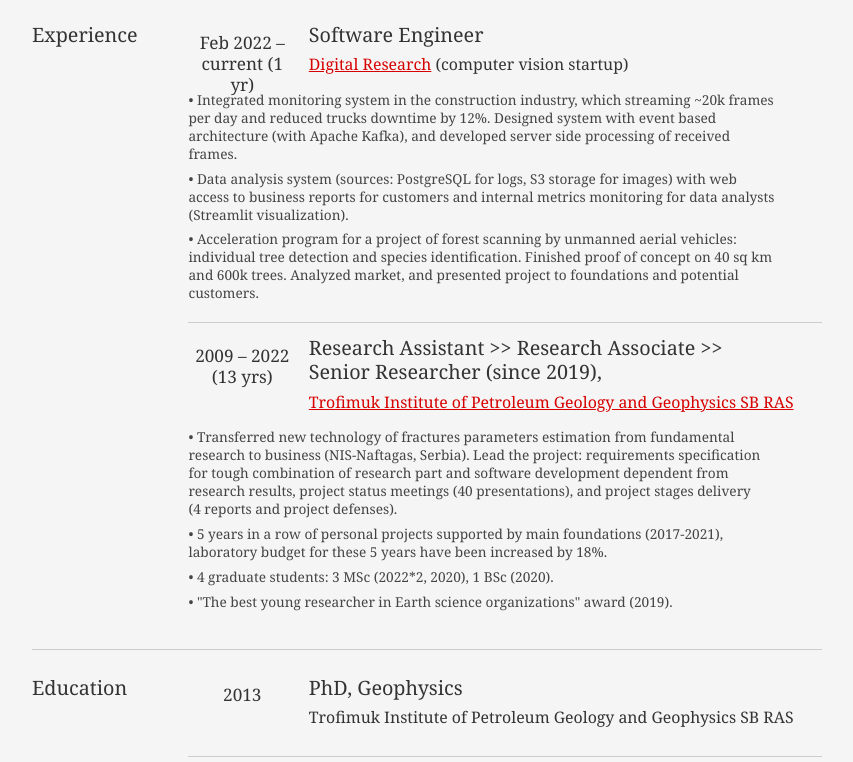
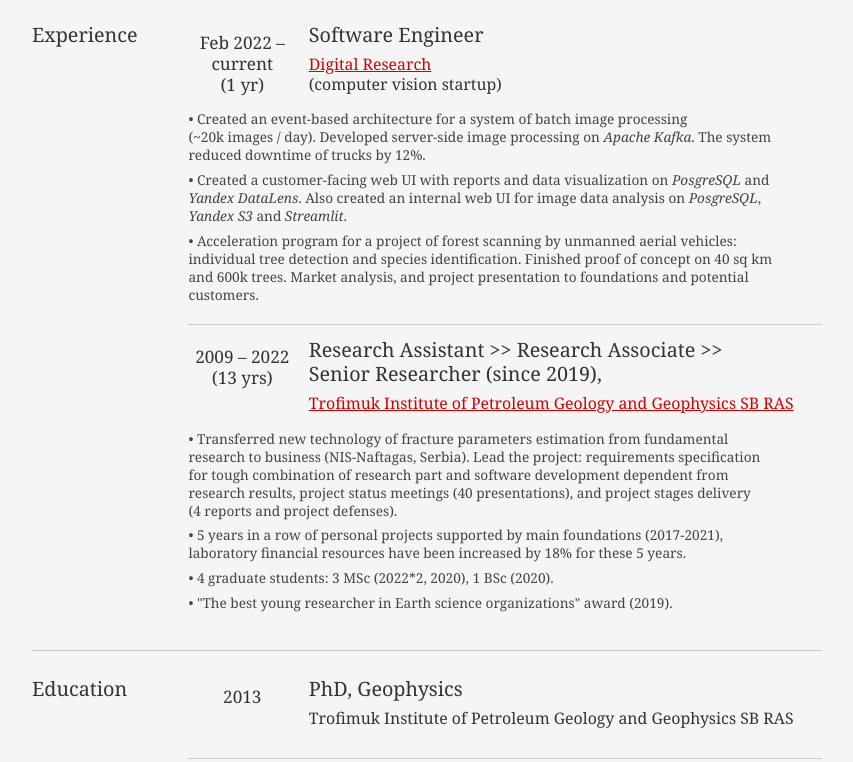
Before and after one commit to geserdugarov/geserdugarov.github.io, a plain HTML site: page index.html in a window 1280 px wide. Shown: the part 1121-1883 px from the top of the page, without its empty margins (213-1066 px from the left). Drawn offline with Linux system fonts and the light colour scheme.

Commit message:
Description improvements

```diff
--- a/index.html
+++ b/index.html
@@ -75,7 +75,7 @@
 						</div>
 						<div class="yui-u">
 							<p class="enlarge">
-								Software Engineer on Data Science projects in a computer vision startup. The last year mainly focused on a project of trucks monitoring by number plates recognition. Made to production, which reduced trucks downtime by 12%, and currently working on decreasing missed recognitions from a stream of ~20k frames per day.
+								Software Engineer on Data Science projects in a computer vision startup. The last year mainly focused on a project of trucks monitoring by number plate recognition. Made to production, which reduced trucks downtime by 12%, and currently working on decreasing missed recognitions from a stream of ~20k&nbsp;images&nbsp;/&nbsp;day.
 							</p>
                             <div class="gap"></div>
 							<p class="enlarge">
@@ -150,21 +150,21 @@
 						<div class="yui-u">
 
 							<div class="uni">
-								<h4>Feb 2022 – current (1 yr)</h4>
+								<h4>Feb 2022 – current (1&nbsp;yr)</h4>
 								<h2>Software Engineer</h2>
-								<h3> <a href="http://research.dclouds.ru/" target="_blank">Digital Research</a> (computer vision startup) </h3>
-								<p>• Integrated monitoring system in the construction industry, which streaming ~20k frames per day and reduced trucks downtime by 12%. Designed system with event based architecture (with Apache Kafka), and developed server side processing of received frames.</p>
-								<p>• Data analysis system (sources: PostgreSQL for logs, S3 storage for images) with web access to business reports for customers and internal metrics monitoring for data analysts (Streamlit visualization).</p>
-								<p>• Acceleration program for a project of forest scanning by unmanned aerial vehicles: individual tree detection and species identification. Finished proof of concept on 40&nbsp;sq&nbsp;km and 600k trees. Analyzed market, and presented project to foundations and potential customers.</p>
+								<h3> <a href="http://research.dclouds.ru/" target="_blank">Digital Research</a> <br> (computer vision startup) </h3>
+								<p>• Created an event-based architecture for a system of batch image processing (~20k&nbsp;images&nbsp;/&nbsp;day). Developed server-side image processing on <i>Apache Kafka</i>. The system reduced downtime of trucks by 12%.</p>
+								<p>• Created a customer-facing web UI with reports and data visualization on <i>PosgreSQL</i> and <i>Yandex DataLens</i>. Also created an internal web UI for image data analysis on <i>PosgreSQL</i>, <i>Yandex S3</i> and <i>Streamlit</i>.</p>
+								<p>• Acceleration program for a project of forest scanning by unmanned aerial vehicles: individual tree detection and species identification. Finished proof of concept on 40&nbsp;sq&nbsp;km and 600k trees. Market analysis, and project presentation to foundations and potential customers. </p>
 							</div>
 
 							<div class="unil">
 								<h4>2009 – 2022 (13 yrs)</h4>
 								<h2>Research Assistant >> Research Associate >></h2>
 								<h2>Senior Researcher (since 2019),</h2>
-                                <h3> <a href="http://www.ipgg.sbras.ru/en/institute/structure" target="_blank">Trofimuk Institute of Petroleum Geology and Geophysics SB RAS</a> </h3>
-								<p>• Transferred new technology of fractures parameters estimation from fundamental research to business (NIS-Naftagas, Serbia). Lead the project: requirements specification for tough combination of research part and software development dependent from research results, project status meetings (40&nbsp;presentations), and project stages delivery (4&nbsp;reports and project defenses).</p>
-								<p>• 5&nbsp;years in a row of personal projects supported by main foundations (2017-2021), laboratory budget for these 5&nbsp;years have been increased by 18%.</p>
+                                <h3> <a href="http://www.ipgg.sbras.ru/en/institute/structure" target="_blank">Trofimuk Institute of Petroleum Geology and Geophysics SB&nbsp;RAS</a> </h3>
+								<p>• Transferred new technology of fracture parameters estimation from fundamental research to business (NIS-Naftagas, Serbia). Lead the project: requirements specification for tough combination of research part and software development dependent from research results, project status meetings (40&nbsp;presentations), and project stages delivery (4&nbsp;reports and project defenses).</p>
+								<p>• 5&nbsp;years in a row of personal projects supported by main foundations (2017-2021), laboratory financial resources have been increased by 18% for these 5&nbsp;years.</p>
 								<p>• 4&nbsp;graduate students: 3&nbsp;MSc (2022*2, 2020), 1&nbsp;BSc (2020).</p>
                                 <p>• "The best young researcher in Earth science organizations" award (2019).</p>
                                 <div class="gap"></div>
```
Also changed, not shown: 3 other files.
